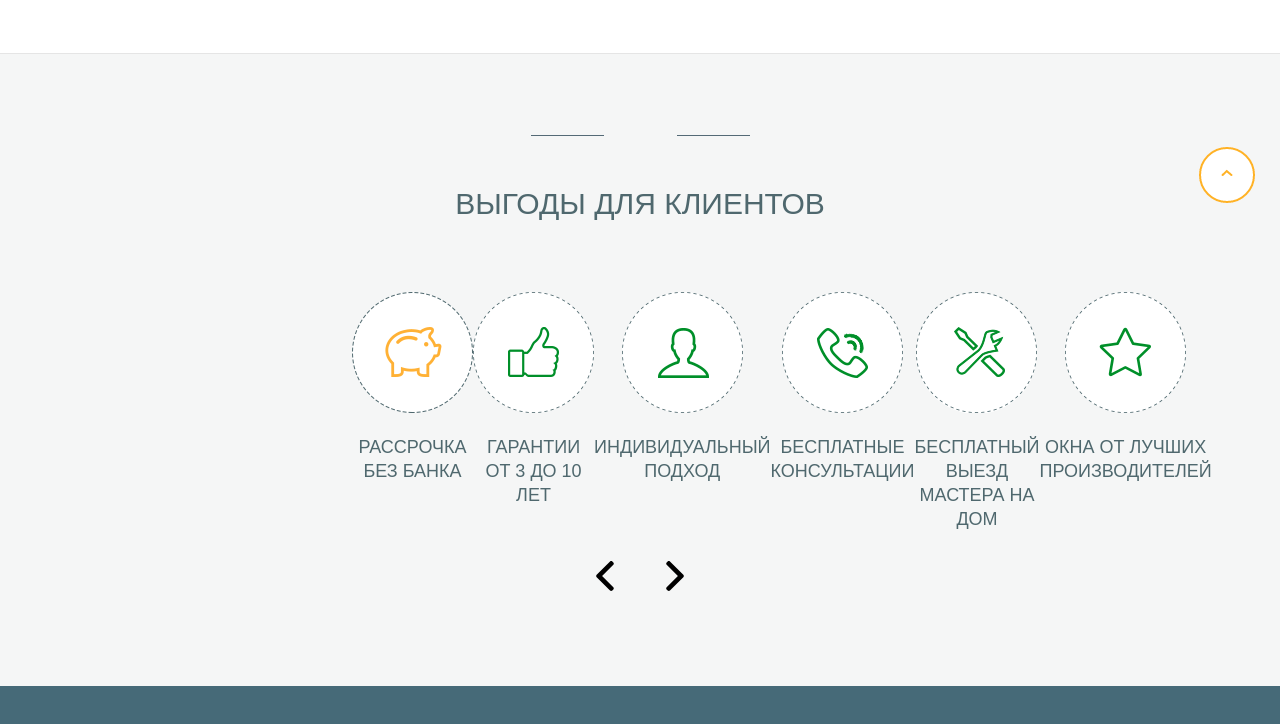
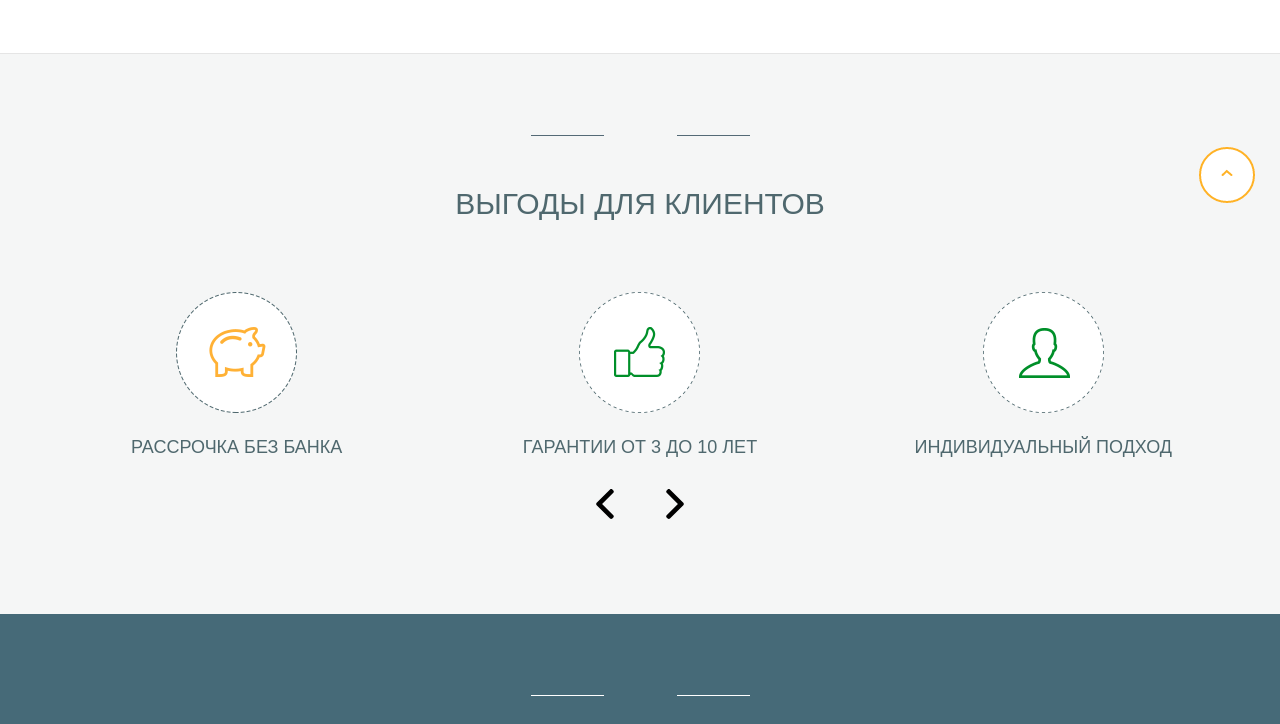
Before and after one commit to Kat-Matanar45/okna-vite, a website built with Vite: page index.html in a window 1280 px wide. Shown: the part 572-1296 px from the top of the page. Built offline with nearby package versions, Linux system fonts and the light colour scheme; files whose address does not match are found by name.

Commit message:
Слайдер работает

```diff
--- a/index.html
+++ b/index.html
@@ -137,31 +137,31 @@
         <div class="heading-image"><i class="benefit-ico"></i></div>
         <h2 class="heading"><span>Выгоды</span> для клиентов</h2>
       </div>
-      <div class="benefits-inner">
-        <div class="benefits-wrap">
-          <div class="benefits__item">
+      <div class="benefits-inner swiper mySwiper">
+        <div class="benefits-wrap swiper-wrapper">
+          <div class="benefits__item swiper-slide">
             <p class="benefit-image">
               <img src="images/benefits/4.png" alt="">
             </p>
             <p class="benefit-title">Рассрочка без банка </p>
           </div>
-          <div class="benefits__item">
+          <div class="benefits__item swiper-slide">
             <p class="benefit-image"><img src="images/benefits/2.png" alt=""></p>
             <p class="benefit-title">Гарантии от 3 до 10 лет</p>
           </div>
-          <div class="benefits__item">
+          <div class="benefits__item swiper-slide">
             <p class="benefit-image"><img src="images/benefits/3.png" alt=""></p>
             <p class="benefit-title">Индивидуальный подход</p>
           </div>
-          <div class="benefits__item">
+          <div class="benefits__item swiper-slide">
             <p class="benefit-image"><img src="images/benefits/1.png" alt=""></p>
             <p class="benefit-title">Бесплатные консультации</p>
           </div>
-          <div class="benefits__item">
+          <div class="benefits__item swiper-slide">
             <p class="benefit-image"><img src="images/benefits/5.png" alt=""></p>
             <p class="benefit-title">Бесплатный выезд мастера на дом</p>
           </div>
-          <div class="benefits__item">
+          <div class="benefits__item swiper-slide">
             <p class="benefit-image"><img src="images/benefits/6.png" alt=""></p>
             <p class="benefit-title">Окна от лучших производителей</p>
           </div>
@@ -169,10 +169,10 @@
 
       </div>
       <div class="benefits-arrows">
-        <div class="benefits__arrow benefits__arrow--left">
+        <div class="benefits__arrow benefits__arrow--left swiper-button-prev">
           <img src="images/benefits/left-arrow.svg" alt="">
         </div>
-        <div class="benefits__arrow benefits__arrow--right">
+        <div class="benefits__arrow benefits__arrow--right swiper-button-next">
           <img src="images/benefits/right-arrow.svg" alt="">
         </div>
       </div>
--- a/package.json
+++ b/package.json
@@ -13,6 +13,7 @@
     "vite": "^6.0.1"
   },
   "dependencies": {
-    "bootstrap": "^5.3.3"
+    "bootstrap": "^5.3.3",
+    "swiper": "^11.1.15"
   }
 }
--- a/src/css/style.css
+++ b/src/css/style.css
@@ -1587,12 +1587,10 @@ input.error {
 .benefits-wrap {
   display: flex;
   justify-content: space-between;
-  margin: 0 auto;
 }
 
 .benefits__item {
   width: 100%;
-  max-width: 185px;
 }
 
 .benefits-arrows {
--- /dev/null
+++ b/src/js/sliderCarousel.js
@@ -0,0 +1,23 @@
+import Swiper from 'swiper';
+import { Navigation } from 'swiper/modules';
+
+export const sliderCarousel = () => {
+    const swiper = new Swiper('.mySwiper', {
+        modules: [Navigation],
+        loop: true,
+        slidesPerView: 1,
+        spaceBetween: 10,
+
+        breakpoints: {
+            576: {
+                slidesPerView: 3,
+                spaceBetween: 30
+            }
+        },
+
+        navigation: {
+            nextEl: '.swiper-button-next',
+            prevEl: '.swiper-button-prev',
+        }
+    });
+}
--- a/src/main.js
+++ b/src/main.js
@@ -2,6 +2,10 @@ import './css/animate.css';
 import './css/bootstrap.min.css';
 import './css/font.css';
 import './css/style.css';
+import 'swiper/css';
+
 import { modalTel } from './js/modalTel';
+import { sliderCarousel } from './js/sliderCarousel';
 
 modalTel();
+sliderCarousel();
```
Also changed, not shown: 1 other file.
